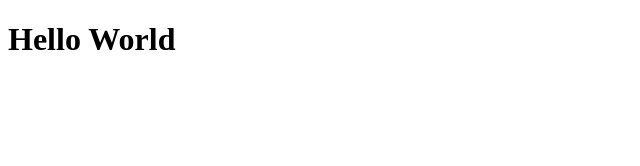
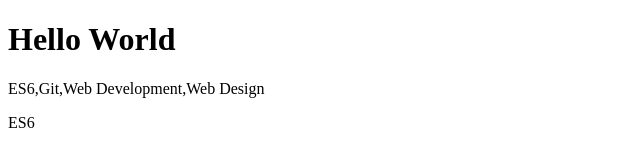
Before and after one commit to nathantjspt/es6, a plain HTML site: page index.html in a window 1280 px wide. Shown: the whole page, without its empty margins (0-640 px from the left). Drawn offline with Linux system fonts and the light colour scheme.

Commit message:
Learning map and filter

```diff
--- a/index.html
+++ b/index.html
@@ -8,6 +8,8 @@
 </head>
 <body>
     <h1>Hello World</h1>
+    <div id="skills"></div>
+    <p id="primarySkills">Git</p>
     <script src="script.js"></script>
 </body>
 </html>
--- a/script.js
+++ b/script.js
@@ -1 +1,25 @@
-console.log('hello world')
+// Ambil element
+const skill = document.getElementById("skills");
+const primarySkill = document.getElementById("primarySkills");
+
+const mySkills = ["ES6", "Git", "Web Development", "Web Design"];
+
+// Map
+// Undefined
+const printSkillsForEach = mySkills.forEach((skill)=> {
+    return skill;
+});
+
+// Benar
+const printSkillsMap = mySkills.map((skill)=> {
+    return skill;
+});
+
+skills.innerHTML = printSkillsMap;
+
+// Filter
+const printPrimarySkill = mySkills.filter((skill)=>{
+    return skill == "ES6";
+});
+
+primarySkill.innerHTML = printPrimarySkill;
```
